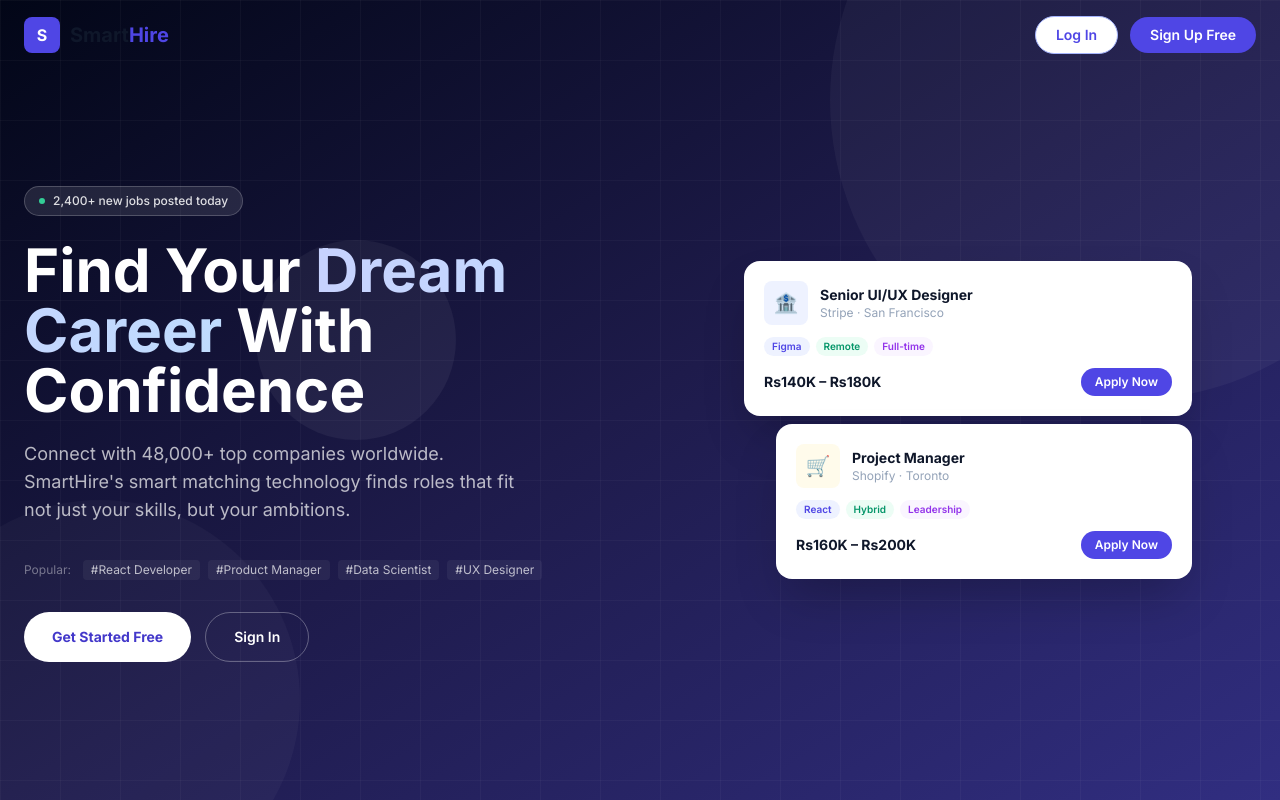
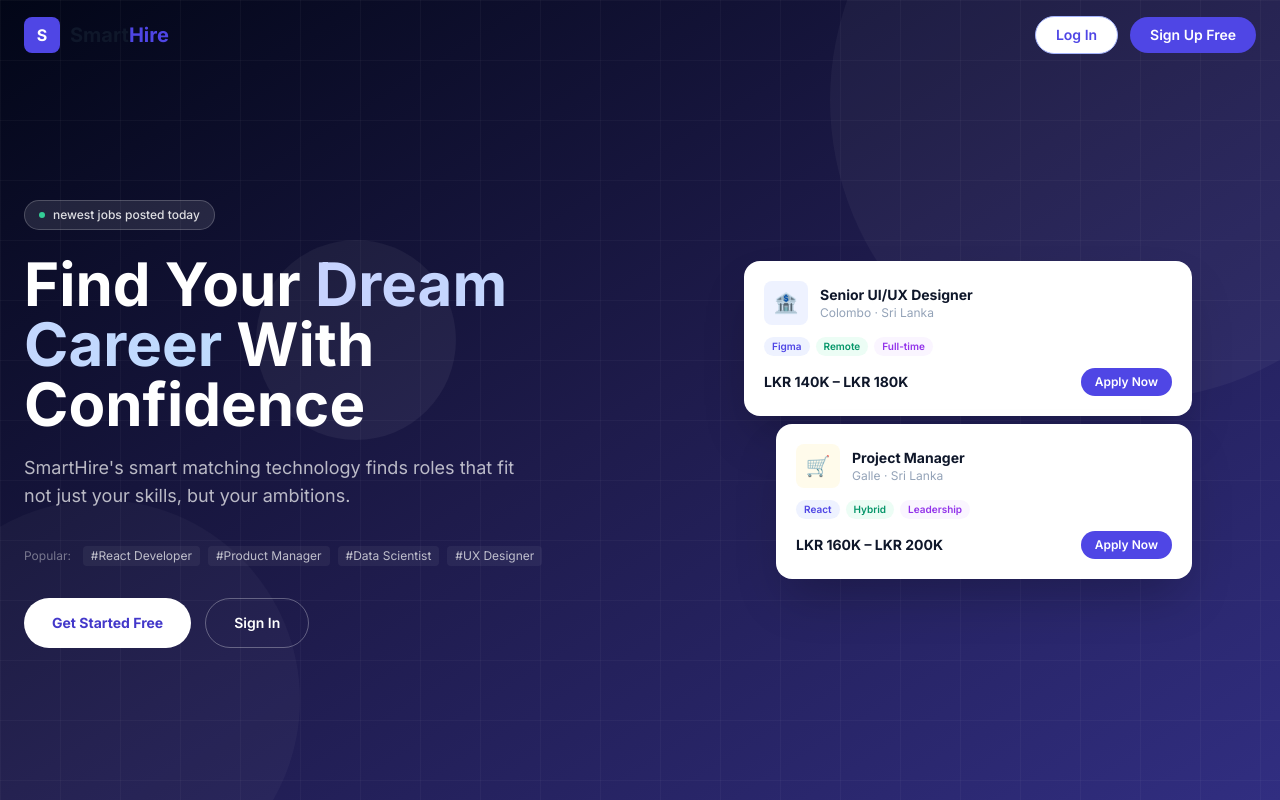
Before and after one commit to pdgamage/Ai-resume-parser, a React (Vite) app in the folder frontend/: page / in a window 1280 px wide. Shown: the top 800 px of the page. Built offline with nearby package versions, Linux system fonts and the light colour scheme.

Commit message:
feat: initialize BERT model training pipeline and add frontend UI components

```diff
--- a/frontend/src/pages/Landing.tsx
+++ b/frontend/src/pages/Landing.tsx
@@ -160,14 +160,14 @@ export default function LandingPage() {
             <div className="inline-flex items-center gap-2 bg-white/10 border border-white/20 rounded-full px-3.5 py-1.5 mb-6">
               <div className="w-1.5 h-1.5 bg-emerald-400 rounded-full animate-pulse" />
               <span className="text-xs font-medium text-white/85">
-                2,400+ new jobs posted today
+                newest jobs posted today
               </span>
             </div>
             <h1 className="text-4xl md:text-5xl lg:text-6xl font-extrabold text-white leading-tight mb-5">
               Find Your <span className="bg-gradient-to-r from-indigo-200 to-blue-200 bg-clip-text text-transparent">Dream Career</span> With Confidence
             </h1>
             <p className="text-base md:text-lg text-white/70 leading-relaxed mb-9 max-w-lg mx-auto lg:mx-0">
-              Connect with 48,000+ top companies worldwide. SmartHire's smart
+              SmartHire's smart
               matching technology finds roles that fit not just your skills, but
               your ambitions.
             </p>
@@ -210,7 +210,7 @@ export default function LandingPage() {
                 <div>
                   <div className="font-bold text-sm text-slate-900">Senior UI/UX Designer</div>
                   <div className="text-xs text-slate-400">
-                    Stripe · San Francisco
+                    Colombo · Sri Lanka
                   </div>
                 </div>
               </div>
@@ -220,7 +220,7 @@ export default function LandingPage() {
                 <span className="text-[10px] font-semibold px-2 py-0.5 rounded-full bg-purple-50 text-purple-600">Full-time</span>
               </div>
               <div className="flex items-center justify-between">
-                <span className="font-bold text-sm text-slate-900">Rs140K – Rs180K</span>
+                <span className="font-bold text-sm text-slate-900">LKR 140K – LKR 180K</span>
                 <button
                   onClick={() => navigate("/register")}
                   className="text-xs font-semibold px-3.5 py-1.5 bg-indigo-600 text-white rounded-full hover:bg-indigo-700 transition-colors"
@@ -238,7 +238,7 @@ export default function LandingPage() {
                 </div>
                 <div>
                   <div className="font-bold text-sm text-slate-900">Project Manager</div>
-                  <div className="text-xs text-slate-400">Shopify · Toronto</div>
+                  <div className="text-xs text-slate-400">Galle · Sri Lanka</div>
                 </div>
               </div>
               <div className="flex gap-1.5 flex-wrap mb-3">
@@ -247,7 +247,7 @@ export default function LandingPage() {
                 <span className="text-[10px] font-semibold px-2 py-0.5 rounded-full bg-purple-50 text-purple-600">Leadership</span>
               </div>
               <div className="flex items-center justify-between">
-                <span className="font-bold text-sm text-slate-900">Rs160K – Rs200K</span>
+                <span className="font-bold text-sm text-slate-900">LKR 160K – LKR 200K</span>
                 <button
                   onClick={() => navigate("/register")}
                   className="text-xs font-semibold px-3.5 py-1.5 bg-indigo-600 text-white rounded-full hover:bg-indigo-700 transition-colors"
```
